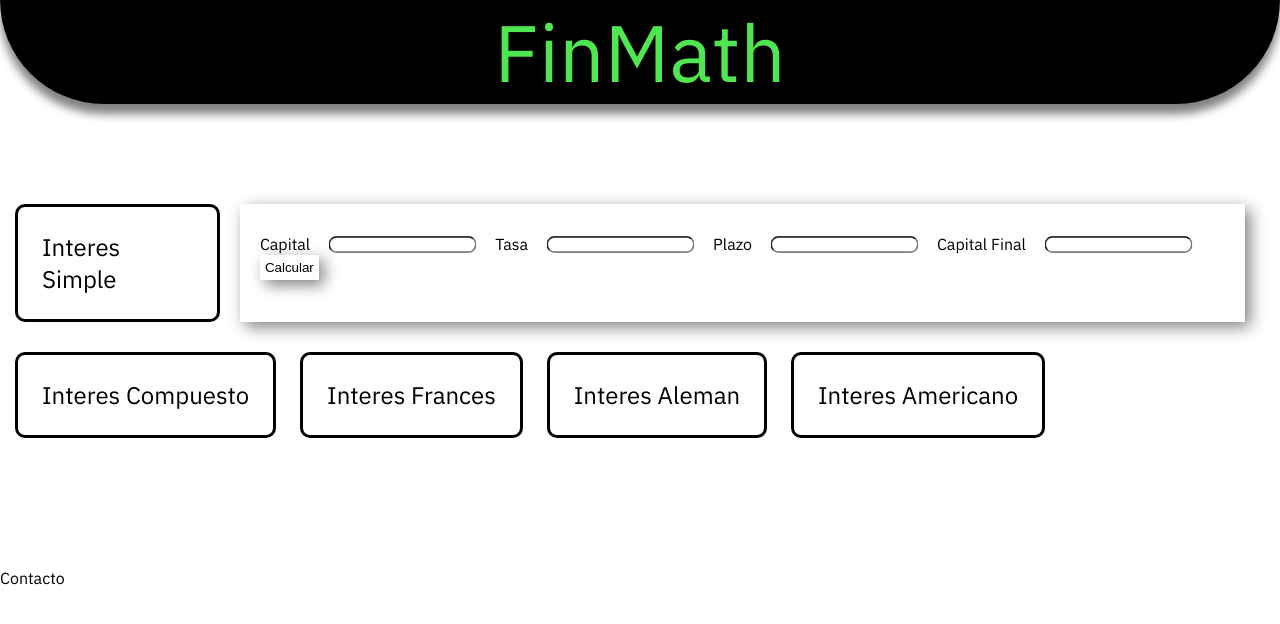
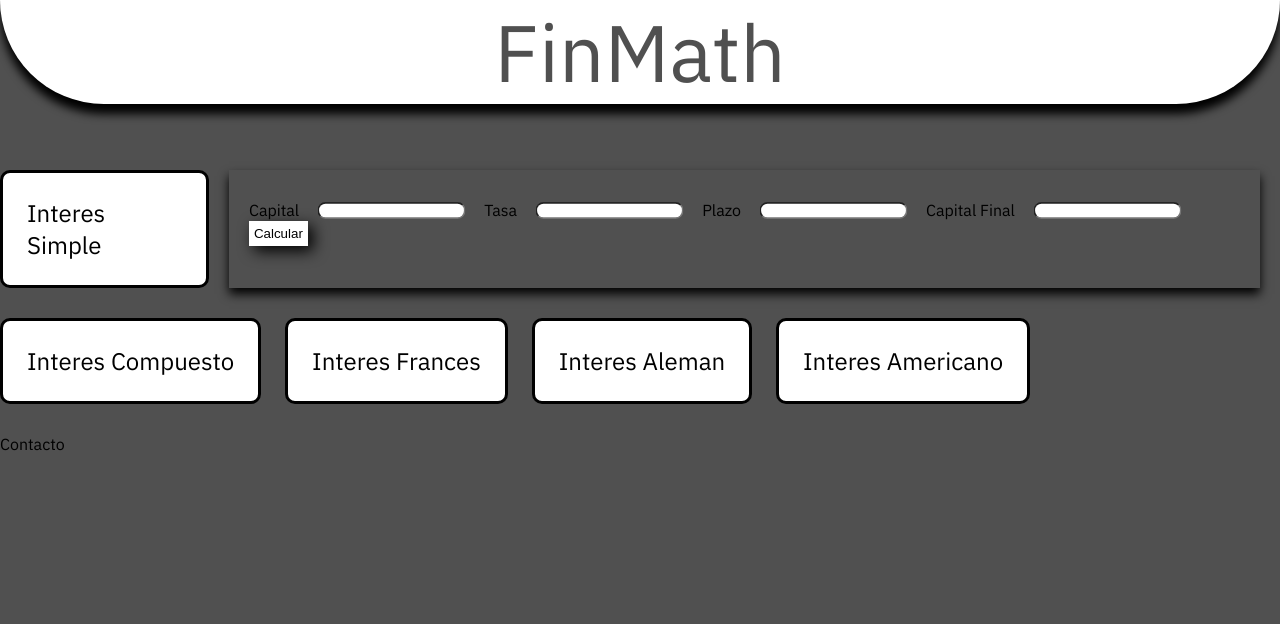
Before and after one commit to bhinojo/FinMath, a plain HTML site: page FinMath/index.html in a window 1280 px wide. Drawn offline with Linux system fonts and the light colour scheme.

Commit message:
Cambios en css

```diff
--- a/FinMath/styles_FinMath.css
+++ b/FinMath/styles_FinMath.css
@@ -5,19 +5,31 @@ html, body, h1, h2, h3, h4, h5, h6, p, ol, ul, li, pre, code, address, variable,
     font-weight: normal;
     font-family: 'IBM Plex Sans', sans-serif;
 }
+header {
+    width: 100%;
+    left: 0;
+    top: 0;
+    position: fixed;
+    height: 80px;
+    z-index:100;
+}
 h1 {
     font-size: 5em;
     margin: 0px auto;
     text-align: center;
-    color: rgb(80, 230, 82);
-    background-color: rgb(0,0,0);
-    box-shadow: grey 0px 10px 10px;
+    color: rgb(80, 80, 80);
+    background-color: rgb(255,255,255);
+    box-shadow: black 0px 10px 10px;
     border-radius:0px 0px 200px 200px;
 }
-section{
-    margin:100px 15px;
+body {
+    background-color:rgb(80,80,80);
+}
+section {
+    padding-top: 170px;
 }
 section p{
+    background-color:rgb(255, 255, 255);
     margin-right:20px;
     margin-bottom:30px;
     font-size:1.5em;
@@ -46,7 +58,7 @@ section form input{
 .formYBoton {
     transform: scale(1);
     border: none;
-    box-shadow: grey 5px 5px 15px;
+    box-shadow: black 0px 6px 10px 0px;
     padding: 30px 20px 20px 20px;
     justify-self: auto;
     margin-right: 20px;
@@ -55,7 +67,7 @@ section form input{
 #btnCalcular {
     background-color: white;
     transform: scale(1);
-    box-shadow: grey 5px 5px 15px;
+    box-shadow: black 5px 5px 15px;
     border: none;
     justify-content: center;
     -webkit-transition: -webkit-transform 0.1s ease-in-out 0.05s;
@@ -63,7 +75,7 @@ section form input{
 }
 section p:hover {
     -webkit-transform: scale(1.1);
-    box-shadow: grey 10px 10px 10px;
+    box-shadow: black 0px 6px 10px 0px;
     background-color: rgba(80, 230, 82, .5);
 }
 #btnCalcular:hover {
```
